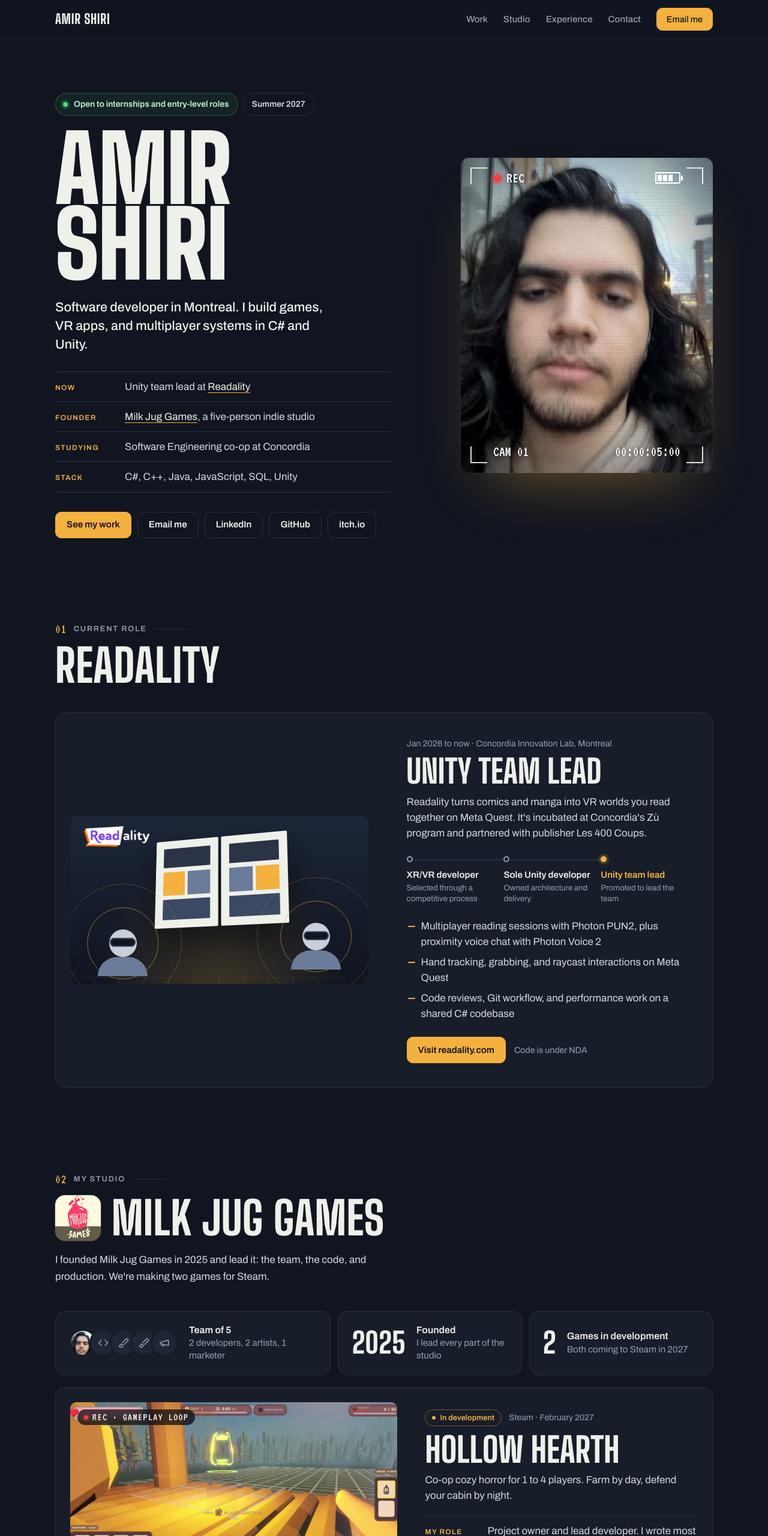
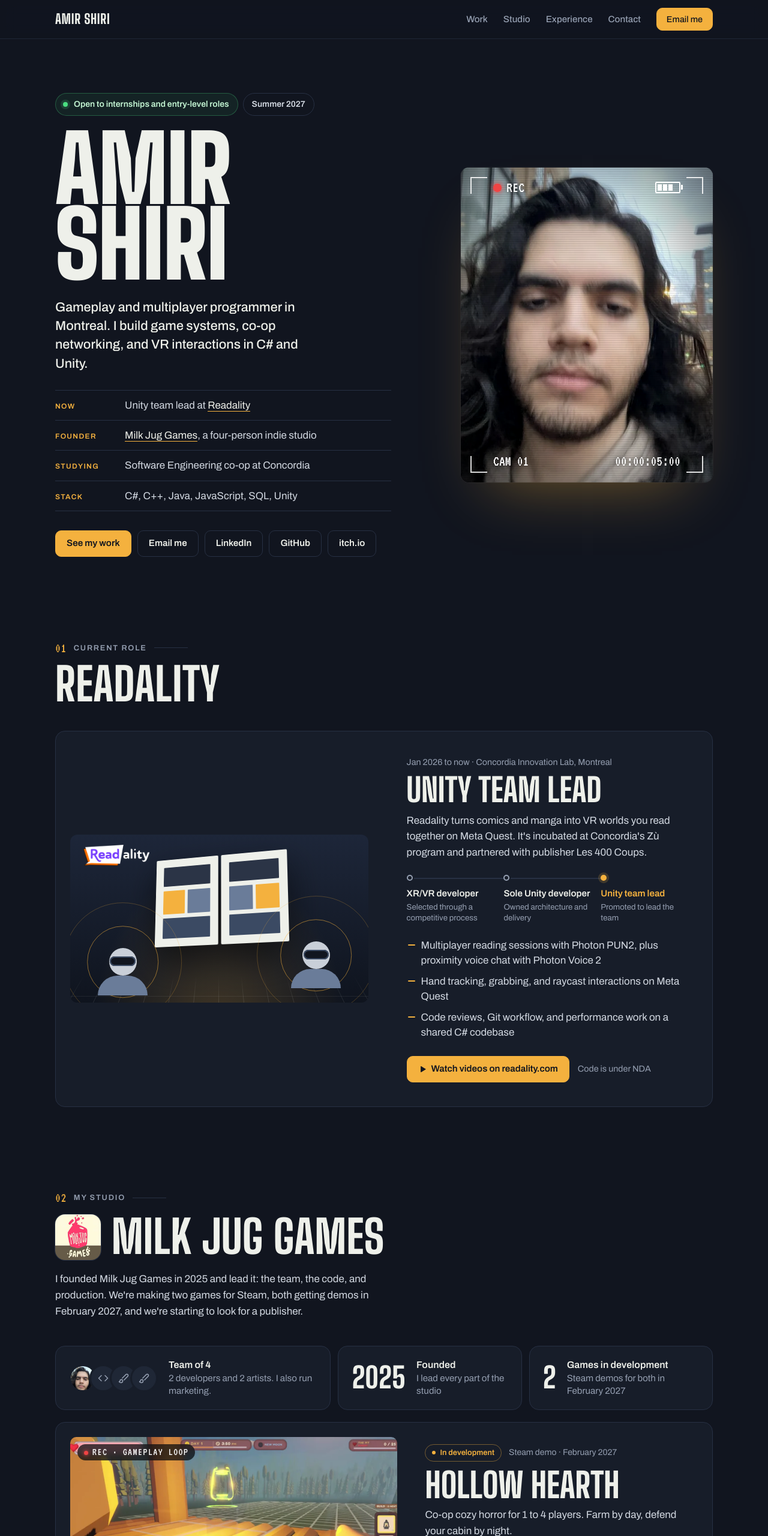
Before and after one commit to AmirSh1ri/AmirSh1ri.github.io, a plain HTML site: page index.html in a window 1280 px wide. Shown: the top 2560 px of the page at 60% size. Drawn offline with Linux system fonts and the light colour scheme; grey boxes are pictures that could not be loaded.

Commit message:
Focus on gameplay and multiplayer programming, update team and demo dates
Co-Authored-By: Claude Opus 5.5 <noreply@anthropic.com>
Claude-Session: https://claude.ai/code/session_017hoeXha77MG69fUMfqY4j6

```diff
--- a/index.html
+++ b/index.html
@@ -3,13 +3,13 @@
 <head>
 <meta charset="utf-8">
 <meta name="viewport" content="width=device-width, initial-scale=1, viewport-fit=cover">
-<title>Amir Shiri · Software developer, games and XR</title>
-<meta name="description" content="Amir Shiri is a software developer in Montreal who builds games, VR, and multiplayer systems. Unity team lead at Readality and founder of Milk Jug Games. Open to internships and entry-level roles for summer 2027.">
+<title>Amir Shiri · Gameplay and multiplayer programmer</title>
+<meta name="description" content="Amir Shiri is a gameplay and multiplayer programmer in Montreal who builds game systems, co-op networking, and VR interactions in Unity and C#. Unity team lead at Readality and founder of Milk Jug Games. Open to internships and entry-level roles for summer 2027.">
 <link rel="canonical" href="https://amirsh1ri.github.io/">
 <meta property="og:type" content="website">
 <meta property="og:url" content="https://amirsh1ri.github.io/">
-<meta property="og:title" content="Amir Shiri · Software developer, games and XR">
-<meta property="og:description" content="Unity team lead at Readality and founder of Milk Jug Games. Open to internships and entry-level roles for summer 2027.">
+<meta property="og:title" content="Amir Shiri · Gameplay and multiplayer programmer">
+<meta property="og:description" content="Gameplay and multiplayer programmer. Unity team lead at Readality and founder of Milk Jug Games. Open to internships and entry-level roles for summer 2027.">
 <meta property="og:image" content="https://amirsh1ri.github.io/img/og.jpg">
 <meta property="og:image:width" content="1200">
 <meta property="og:image:height" content="630">
@@ -389,10 +389,10 @@ p{margin:0}
   <div class="hero-text">
     <p class="avail"><span class="go"><i></i>Open to internships and entry-level roles</span><span class="season">Summer 2027</span></p>
     <h1 class="name"><span>Amir</span><span>Shiri</span></h1>
-    <p class="lede">Software developer in Montreal. I build games, VR apps, and multiplayer systems in C# and Unity.</p>
+    <p class="lede">Gameplay and multiplayer programmer in Montreal. I build game systems, co-op networking, and VR interactions in C# and Unity.</p>
     <dl class="facts">
       <div><dt>Now</dt><dd>Unity team lead at <a href="#work">Readality</a></dd></div>
-      <div><dt>Founder</dt><dd><a href="#studio">Milk Jug Games</a>, a five-person indie studio</dd></div>
+      <div><dt>Founder</dt><dd><a href="#studio">Milk Jug Games</a>, a four-person indie studio</dd></div>
       <div><dt>Studying</dt><dd>Software Engineering <span class="nw">co-op</span> at Concordia</dd></div>
       <div><dt>Stack</dt><dd>C#, C++, Java, JavaScript, SQL, Unity</dd></div>
     </dl>
@@ -444,7 +444,7 @@ p{margin:0}
         <li>Code reviews, Git workflow, and performance work on a shared C# codebase</li>
       </ul>
       <div class="links">
-        <a class="btn primary" href="https://readality.com/" target="_blank" rel="noopener">Visit readality.com</a>
+        <a class="btn primary" href="https://readality.com/" target="_blank" rel="noopener"><svg class="i" aria-hidden="true"><use href="#i-play"/></svg>Watch videos on readality.com</a>
         <span class="note">Code is under NDA</span>
       </div>
     </div>
@@ -455,7 +455,7 @@ p{margin:0}
   <div class="sec-head rv">
     <p class="eyebrow"><b>02</b>My studio</p>
     <div class="brand-head"><img src="img/mjg-logo.webp" alt="Milk Jug Games logo" width="76" height="76" loading="lazy" decoding="async"><h2>Milk Jug Games</h2></div>
-    <p class="sub">I founded Milk Jug Games in 2025 and lead it: the team, the code, and production. We're making two games for Steam.</p>
+    <p class="sub">I founded Milk Jug Games in 2025 and lead it: the team, the code, and production. We're making two games for Steam, both getting demos in February 2027, and we're starting to look for a publisher.</p>
   </div>
   <div class="studio-stats rv">
     <div class="card stat">
@@ -464,17 +464,16 @@ p{margin:0}
         <span><svg class="i"><use href="#i-code"/></svg></span>
         <span><svg class="i"><use href="#i-brush"/></svg></span>
         <span><svg class="i"><use href="#i-brush"/></svg></span>
-        <span><svg class="i"><use href="#i-mega"/></svg></span>
       </div>
-      <p><b>Team of 5</b>2 developers, 2 artists, 1 marketer</p>
+      <p><b>Team of 4</b>2 developers and 2 artists. I also run marketing.</p>
     </div>
     <div class="card stat"><span class="num">2025</span><p><b>Founded</b>I lead every part of the studio</p></div>
-    <div class="card stat"><span class="num">2</span><p><b>Games in development</b>Both coming to Steam in 2027</p></div>
+    <div class="card stat"><span class="num">2</span><p><b>Games in development</b>Steam demos for both in February 2027</p></div>
   </div>
 
   <article class="card game rv" id="hollow-hearth">
     <div class="g-head">
-      <p class="tags"><span class="pill"><i></i>In development</span><span>Steam · February 2027</span></p>
+      <p class="tags"><span class="pill"><i></i>In development</span><span>Steam demo · February 2027</span></p>
       <h3>Hollow Hearth</h3>
       <p class="pitch">Co-op cozy horror for 1 to 4 players. Farm by day, defend your cabin by night.</p>
     </div>
@@ -494,7 +493,7 @@ p{margin:0}
       <div><dt>My role</dt><dd>Project owner and lead developer. I wrote most of the game's code and steer every part of it.</dd></div>
       <div><dt>Art</dt><dd>Modelled the cabin, the pit, many props, and first-person animations, modelled cat characters (some on my own, some with our artists), and helped with the cover art</dd></div>
       <div><dt>Marketing</dt><dd>I run all of it, from the videos to the Steam page</dd></div>
-      <div><dt>Team</dt><dd>All five of us at Milk Jug Games</dd></div>
+      <div><dt>Team</dt><dd>All four of us at Milk Jug Games</dd></div>
     </dl>
     <div class="links g-links">
       <a class="btn primary" href="mailto:amirhossainshiri83@gmail.com?subject=Hollow%20Hearth%20demo">Ask for a demo build</a>
@@ -520,7 +519,7 @@ p{margin:0}
 
   <article class="card game rv" id="elevated-horrors">
     <div class="g-head">
-      <p class="tags"><span class="pill"><i></i>In development</span><span>Steam · First half of 2027</span></p>
+      <p class="tags"><span class="pill"><i></i>In development</span><span>Steam demo · February 2027</span></p>
       <h3>Elevated Horrors</h3>
       <p class="pitch">Enemies only exist when you look through your camera. Ride the elevator through 21 floors, each a different kind of horror.</p>
     </div>
@@ -669,7 +668,7 @@ p{margin:0}
         <span class="d">2025 to now</span>
         <h3>Founder and lead developer</h3>
         <p class="org">Milk Jug Games</p>
-        <p>I lead a five-person studio: two developers, two artists, and a marketer. I run technical direction, production planning, and the devlogs.</p>
+        <p>I lead a four-person studio: two developers and two artists. I run technical direction, production, and marketing, and step in wherever the games need me.</p>
       </li>
       <li>
         <span class="d">2024 to 2028</span>
@@ -678,10 +677,10 @@ p{margin:0}
       </li>
     </ol>
     <dl class="skills rv">
+      <div><dt>Gameplay systems</dt><dd><span>Enemy and NPC AI</span><span>Combat</span><span>Inventory and crafting</span><span>Grid building</span><span>Physics and ragdolls</span><span>UI</span><span>ScriptableObjects</span><span>Editor tools</span><span>Optimization</span></dd></div>
+      <div><dt>Multiplayer and XR</dt><dd><span>FishNet</span><span>Photon PUN2</span><span>Photon Voice 2</span><span>Steamworks</span><span>Server-authoritative netcode</span><span>Oculus XR SDK</span><span>Meta Quest</span></dd></div>
       <div><dt>Languages</dt><dd><span>C#</span><span>C++</span><span>Java</span><span>JavaScript</span><span>SQL</span><span>HTML/CSS</span></dd></div>
       <div><dt>Engines and tools</dt><dd><span>Unity</span><span>Blender</span><span>Git</span><span>Visual Studio</span><span>Node.js</span></dd></div>
-      <div><dt>Networking and XR</dt><dd><span>Photon PUN2</span><span>Photon Voice 2</span><span>FishNet</span><span>Steamworks</span><span>Oculus XR SDK</span><span>Meta Quest</span></dd></div>
-      <div><dt>Game systems</dt><dd><span>Enemy AI</span><span>Multiplayer sync</span><span>UI</span><span>Physics</span><span>ScriptableObjects</span><span>Editor tools</span><span>Optimization</span></dd></div>
     </dl>
   </div>
 </section>
```
